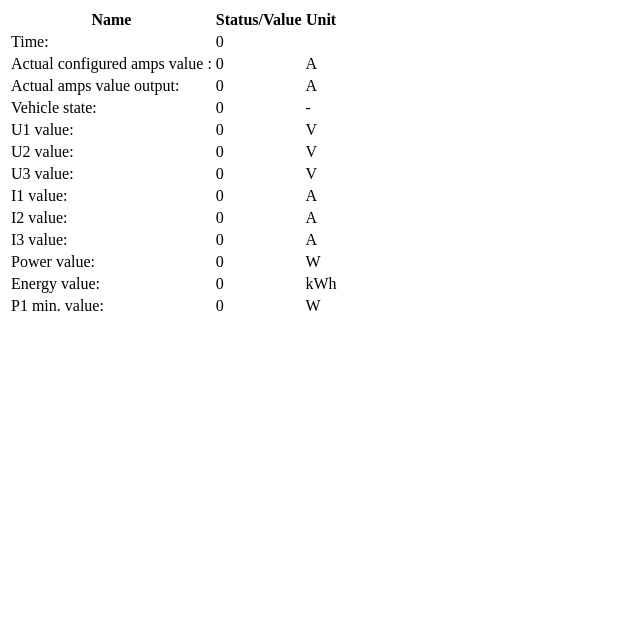
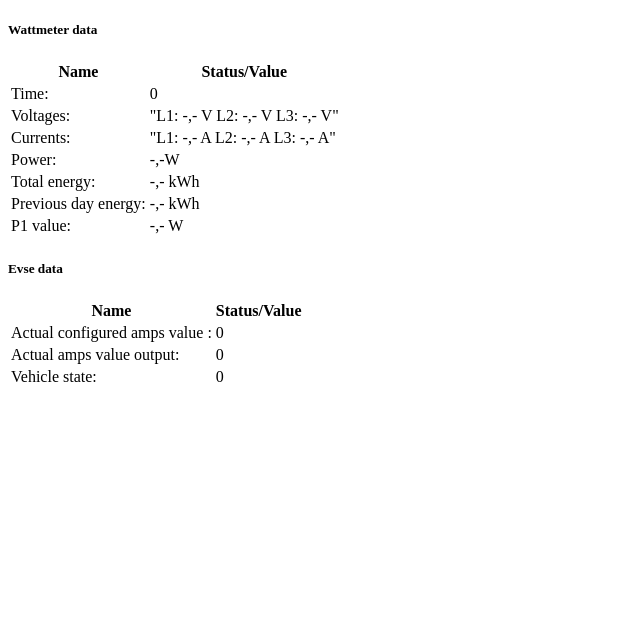
Before and after one commit to lipic/wattmeter, a plain HTML site: page main/template/datatable.html in a window 1280 px wide. Shown: the whole page, without its empty margins (0-640 px from the left). Drawn offline with Linux system fonts and the light colour scheme.

Commit message:
rev_0.850

```diff
--- a/main/template/datatable.html
+++ b/main/template/datatable.html
@@ -1,24 +1,36 @@
 <!DOCTYPE html>
 <html lang="cs-cz">
 <div class="container-sm mt-3">
+    <div class="container-fluid text-white pt-2 text-center">
+        <h5>Wattmeter data</h5>
+    </div>
 <table class="table  table-dark rounded" >
     <thead>
-        <tr><th>Name</th><th>Status/Value</th><th>Unit</th></tr>
+        <tr><th>Name</th><th colspan="2">Status/Value</th></tr>
     </thead>
     <tbody>
-        <tr><td>Time:</td><td><span id="time">0</span></td><td><span> </span></td></tr>
-        <tr><td>Actual configured amps value :</td><td><span id="ACTUAL_CONFIG_CURRENT">0</span></td><td><span> A</span></td></tr>
-        <tr><td>Actual amps value output:</td><td><span id="ACTUAL_OUTPUT_CURRENT">0</span></td><td><span> A</span></td></tr>
-        <tr><td>Vehicle state:</td><td><span id="EV_STATE">0</span></td><td><span> - </span></td></tr>
-        <tr><td>U1 value:</td><td><span id="U1">0</span></td><td><span> V</span></td></tr>
-        <tr><td>U2 value:</td><td><span id="U2">0</span></td><td><span> V</span></td></tr>
-        <tr><td>U3 value:</td><td><span id="U3">0</span></td><td><span> V</span></td></tr>
-        <tr><td>I1 value:</td><td><span id="I1">0</span></td><td><span> A</span></td></tr>
-        <tr><td>I2 value:</td><td><span id="I2">0</span></td><td><span> A</span></td></tr>
-        <tr><td>I3 value:</td><td><span id="I3">0</span></td><td><span> A</span></td></tr>
-        <tr><td>Power value:</td><td><span id="Power">0</span></td><td><span> W</span></td></tr>
-        <tr><td>Energy value:</td><td><span id="Energy">0</span></td><td><span> kWh</span></td></tr>
-        <tr><td>P1 min. value:</td><td><span id="P1_min">0</span></td><td><span> W</span></td></tr>
+        <tr><td>Time:</td><td><span id="time">0</span></td></tr>
+        <tr><td>Voltages:</td><td ><span id="U">"L1: -,- V    L2: -,- V    L3: -,- V"</span></td></tr>
+        <tr><td>Currents:</td><td ><span id="I">"L1: -,- A    L2: -,- A    L3: -,- A"</span></td></tr>
+        <tr><td>Power:</td><td><span id="Power">-,-W</span></td></tr>
+        <tr><td>Total energy:</td><td><span id="Total_Energy">-,- kWh</span></td></tr>
+        <tr><td>Previous day energy:</td><td><span id="Previous_Energy">-,- kWh</span></td></tr>
+        <tr><td>P1 value:</td><td><span id="P1_min">-,- W</span></td></tr>
+    </tbody>
+</table>
+
+    <div class="container-fluid text-white pt-2 text-center">
+        <h5>Evse data</h5>
+    </div>
+<table class="table  table-dark rounded" >
+    <thead>
+        <tr><th>Name</th><th colspan="2">Status/Value</th></tr>
+    </thead>
+    <tbody>
+        <tr><td>Actual configured amps value :</td><td><span id="ACTUAL_CONFIG_CURRENT">0</span></td></tr>
+        <tr><td>Actual amps value output:</td><td><span id="ACTUAL_OUTPUT_CURRENT">0</span></td></tr>
+        <tr><td>Vehicle state:</td><td><span id="EV_STATE">0</span></td></tr>
+
     </tbody>
 </table>
 
```
Also changed, not shown: main/static/func.js (+17 -14 lines), 5 other files.
